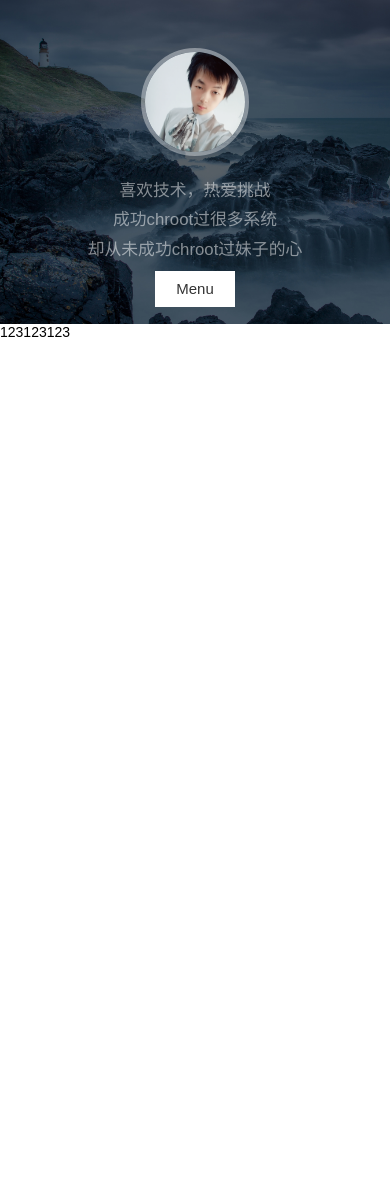
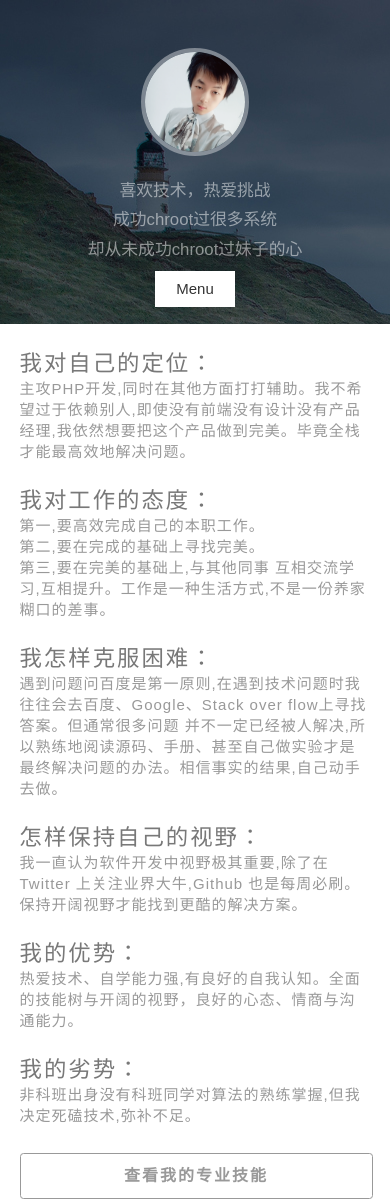
Before and after one commit to zxc7563598/project, a plain HTML site: page index.html in a window 390 px wide. Before the commit the page ends 844 px from the top, so only its background shows below. Drawn offline with Linux system fonts and the light colour scheme.

Commit message:
完成我的专业模块

```diff
--- a/css/index.css
+++ b/css/index.css
@@ -1,9 +1,9 @@
 *{margin:0;padding:0;font-size:14px;font-family: 'Source Sans Pro', sans-serif;}
 
-@media screen and (max-width: 1200px) {
+@media screen and (max-width: 1199px) {
     /* 设置了浏览器宽度不大于1200px时执行该方法 */
-    .Navigation{width:100%;height:324px;position:relative;overflow:hidden;}
-    .Navigation .Nav_back{height:324px;position:absolute;top:0;left:0;}
+    .Navigation{width:100%;height:324px;position:relative;}
+    .Navigation .Nav_back_body{height:324px;position:absolute;top:0;left:0;overflow: hidden;width:100%;}
     .Navigation .Nav_body{width:100%;position:relative;padding-top:20px;}
     .Navigation .Nav_body .nav_user_info{text-align: center;padding-top:2rem;}
     .Navigation .Nav_body .nav_user_info .nav_user_portrait{width:100px;border-radius: 50%;border: 4px solid rgba(255, 255, 255, 0.39);}
@@ -15,7 +15,14 @@
     .Navigation .Nav_body .nav_list_body .nav_list .nav_list_info a{text-decoration:none;color: #fff;font-weight: 600;letter-spacing: 1px;text-transform: uppercase;font-size: 15px;transition: 0.5s all;-webkit-transition: 0.5s all;-moz-transition: 0.5s all;-o-transition: 0.5s all;-ms-transition: 0.5s all;}
     .Navigation .Nav_body .nav_list_body .nav_list .nav_list_info a:hover{color: #00a8e0;}
 
-    .Content{width:100%;position:relative;}
+    .Content{width:90%;padding:0 5%;position:relative;}
+
+    .Content .Content_major{width:100%;}
+    .Content .Content_major .major_info{width:100%;margin-top:1.5rem;}
+    .Content .Content_major .major_info .major_title{color: #787878;font-size: 1.6em;letter-spacing: 2px;font-weight: 400;}
+    .Content .Content_major .major_info .major_content{font-size: 15px;letter-spacing: 1px;color: #999;font-weight: 400;}
+    .Content .Content_major .major_bottom{width:100%;display: inline-block;margin-top: 2rem;cursor: pointer;padding: 10px 0;color: #999;font-weight: 600;letter-spacing: 2px;font-size: 16px;text-transform: capitalize;background: none;border: 1px solid #999;text-align: center;white-space: nowrap;vertical-align: middle;user-select: none;line-height: 1.5;border-radius: 0.25rem;transition: color 0.15s ease-in-out, background-color 0.15s ease-in-out, border-color 0.15s ease-in-out, box-shadow 0.15s ease-in-out;}
+    .Content .Content_major .major_bottom:hover{background:#e7746f;border: 1px solid #e7746f;color:#fff;}
 }
 
 
@@ -34,5 +41,17 @@
     .Navigation .Nav_body .nav_list_body .nav_list .nav_list_info a{text-decoration:none;color: #fff;font-weight: 600;letter-spacing: 1px;text-transform: uppercase;font-size: 15px;transition: 0.5s all;-webkit-transition: 0.5s all;-moz-transition: 0.5s all;-o-transition: 0.5s all;-ms-transition: 0.5s all;}
     .Navigation .Nav_body .nav_list_body .nav_list .nav_list_info a:hover{color: #00a8e0;}
 
-    .Content{width:75%;margin-left:25%;position:relative;}
+    .Content{width:65%;margin-left:25%;padding:0 5%;position:relative;}
+
+    .Content .Content_major{width:100%;}
+    .Content .Content_major .major_info{width:100%;margin-top:1.5rem;}
+    .Content .Content_major .major_info .major_title{color: #787878;font-size: 1.6em;letter-spacing: 2px;font-weight: 400;}
+    .Content .Content_major .major_info .major_content{font-size: 15px;letter-spacing: 1px;color: #999;font-weight: 400;}
+    .Content .Content_major .major_bottom{display: inline-block;margin-top: 2rem;cursor: pointer;padding: 10px 40px;color: #999;font-weight: 600;letter-spacing: 2px;font-size: 16px;text-transform: capitalize;background: none;border: 1px solid #999;text-align: center;white-space: nowrap;vertical-align: middle;user-select: none;line-height: 1.5;border-radius: 0.25rem;transition: color 0.15s ease-in-out, background-color 0.15s ease-in-out, border-color 0.15s ease-in-out, box-shadow 0.15s ease-in-out;}
+    .Content .Content_major .major_bottom:hover{background:#e7746f;border: 1px solid #e7746f;color:#fff;}
+
+    .Content .Content_project{width:100%;padding-top:1rem;background:#f0f4f4;}
+    .Content .Content_project .project_info{}
+
+
 }
--- a/index.html
+++ b/index.html
@@ -8,7 +8,8 @@
 </head>
 <body>
     <div class="Navigation">
-        <img src="images/banner-1.jpg" class="Nav_back"/>
+        <div class="Nav_back_body"><img src="images/banner-1.jpg" class="Nav_back"/></div>
+
         <div class="Nav_body">
             <div class="nav_user_info">
                 <img src="images/user_portrait.png" class="nav_user_portrait"/>
@@ -33,7 +34,42 @@
         </div>
     </div>
     <div class="Content">
-123123123
+        <div class="Content_major">
+            <div class="major_info">
+                <div class="major_title">我对自己的定位： </div>
+                <div class="major_content">主攻PHP开发,同时在其他方面打打辅助。我不希望过于依赖别人,即使没有前端没有设计没有产品经理,我依然想要把这个产品做到完美。毕竟全栈才能最高效地解决问题。</div>
+            </div>
+            <div class="major_info">
+                <div class="major_title">我对工作的态度： </div>
+                <div class="major_content">
+                    第一,要高效完成自己的本职工作。<br>
+                    第二,要在完成的基础上寻找完美。<br>
+                    第三,要在完美的基础上,与其他同事 互相交流学习,互相提升。工作是一种生活方式,不是一份养家糊口的差事。<br>
+                </div>
+            </div>
+            <div class="major_info">
+                <div class="major_title">我怎样克服困难：</div>
+                <div class="major_content">遇到问题问百度是第一原则,在遇到技术问题时我往往会去百度、Google、Stack over flow上寻找答案。但通常很多问题 并不一定已经被人解决,所以熟练地阅读源码、手册、甚至自己做实验才是最终解决问题的办法。相信事实的结果,自己动手去做。</div>
+            </div>
+            <div class="major_info">
+                <div class="major_title">怎样保持自己的视野：</div>
+                <div class="major_content">我一直认为软件开发中视野极其重要,除了在 Twitter 上关注业界大牛,Github 也是每周必刷。 保持开阔视野才能找到更酷的解决方案。</div>
+            </div>
+            <div class="major_info">
+                <div class="major_title">我的优势： </div>
+                <div class="major_content">热爱技术、自学能力强,有良好的自我认知。全面的技能树与开阔的视野，良好的心态、情商与沟通能力。</div>
+            </div>
+            <div class="major_info">
+                <div class="major_title">我的劣势： </div>
+                <div class="major_content">非科班出身没有科班同学对算法的熟练掌握,但我决定死磕技术,弥补不足。</div>
+            </div>
+            <div class="major_bottom">查看我的专业技能</div>
+        </div>
+
+
+
+
+
     </div>
 </body>
 </html>
```
Also changed, not shown: js/index.js (added, +23 -0 lines).
